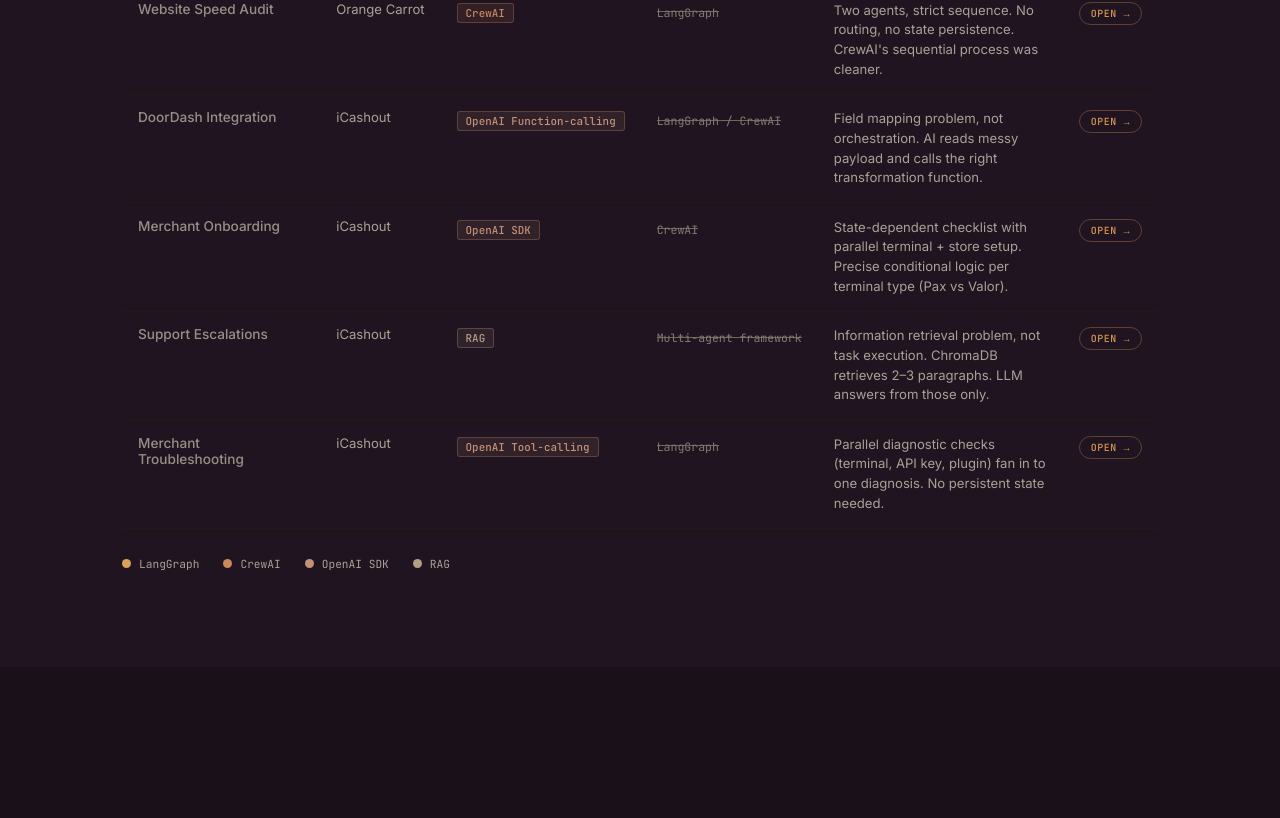
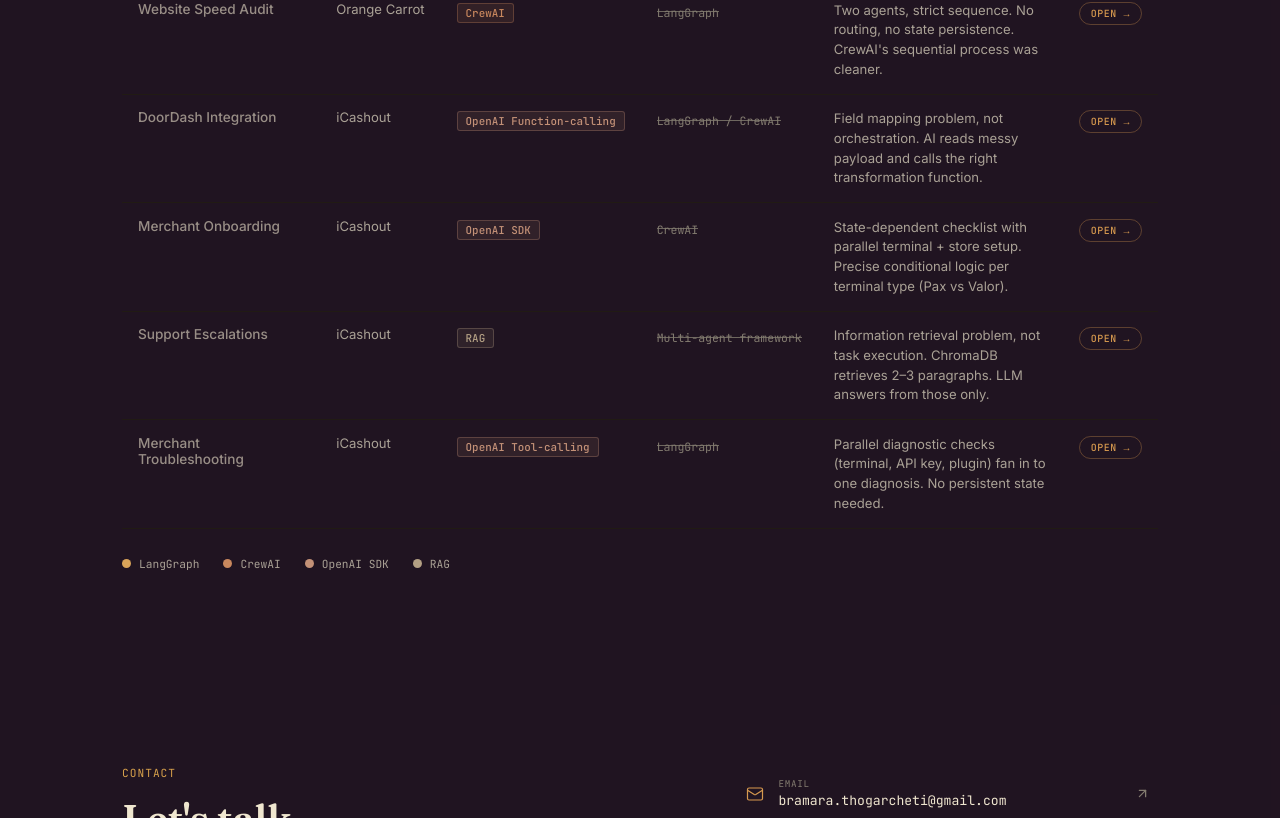
Before and after one commit to bmt3755/Personal_Portfolio, a Next.js app: page / in a window 1280 px wide. Shown: the part 11182-12000 px from the top of the page. Before the commit the page ends 11849 px from the top, so only its background shows below. Built offline with nearby package versions, Linux system fonts and the light colour scheme.

Commit message:
Add Contact + Footer section — fixes #contact dead link, real email/GitHub/LinkedIn links

```diff
--- a/app/globals.css
+++ b/app/globals.css
@@ -54,6 +54,10 @@
 .ghostbtn { transition: border-color 0.2s, color 0.2s; }
 .ghostbtn:hover { border-color: #D79A4F !important; color: #D79A4F !important; }
 
+/* Contact links */
+.contactrow { transition: border-color 0.2s, transform 0.2s; }
+.contactrow:hover { border-color: #D79A4F; transform: translateX(3px); }
+
 /* Dossier "Technical detail" pulse — draws the eye to the expander */
 @keyframes dossierPulse {
   0%, 100% { opacity: 1; }
--- a/app/page.js
+++ b/app/page.js
@@ -775,6 +775,85 @@
         </div>
       </section>
 
+      {/* CONTACT + FOOTER */}
+      <section id="contact" style={{
+        background: 'rgba(37,23,38,0.66)', scrollMarginTop: '70px',
+        padding: '6rem 0 0',
+      }}>
+        <div style={{ maxWidth: '1100px', margin: '0 auto', padding: '0 2rem' }}>
+          <R>
+            <div style={{
+              display: 'flex', flexWrap: 'wrap', gap: '3rem',
+              justifyContent: 'space-between', alignItems: 'flex-start',
+            }}>
+              {/* Left — invitation */}
+              <div style={{ maxWidth: '480px' }}>
+                <Mono style={{ color: C.gold, fontSize: '0.7rem', textTransform: 'uppercase', letterSpacing: '0.09em' }}>
+                  Contact
+                </Mono>
+                <h2 style={{
+                  fontFamily: 'Fraunces, serif', fontSize: '2.5rem', lineHeight: 1.1,
+                  marginTop: '1rem', letterSpacing: '-0.01em',
+                }}>
+                  <span style={{ display: 'block', fontWeight: 600, color: C.ink }}>Let&apos;s talk</span>
+                  <span style={{ display: 'block', fontWeight: 300, fontStyle: 'italic', color: C.inkMuted }}>about hard problems.</span>
+                </h2>
+                <p style={{
+                  fontFamily: 'Inter, sans-serif', fontSize: '0.95rem', color: C.inkMuted,
+                  marginTop: '1.25rem', lineHeight: 1.6,
+                }}>
+                  Open to AI &amp; systems roles · Fremont, CA
+                </p>
+              </div>
+
+              {/* Right — direct links */}
+              <div style={{ display: 'flex', flexDirection: 'column', minWidth: '300px', flex: '1 1 300px', maxWidth: '420px' }}>
+                {[
+                  { Icon: Mail,     label: 'Email',    value: 'bramara.thogarcheti@gmail.com', href: 'mailto:bramara.thogarcheti@gmail.com' },
+                  { Icon: Github,   label: 'GitHub',   value: 'github.com/bmt3755',            href: 'https://github.com/bmt3755' },
+                  { Icon: Linkedin, label: 'LinkedIn', value: 'linkedin.com/in/bmt-humane-ai', href: 'https://linkedin.com/in/bmt-humane-ai' },
+                ].map(({ Icon, label, value, href }) => {
+                  const ext = href.startsWith('http')
+                  return (
+                    <a key={label} href={href}
+                      target={ext ? '_blank' : undefined}
+                      rel={ext ? 'noopener noreferrer' : undefined}
+                      className="contactrow"
+                      style={{
+                        display: 'flex', alignItems: 'center', gap: '0.9rem',
+                        padding: '0.95rem 0.5rem', borderBottom: `1px solid ${C.borderLight}`,
+                        textDecoration: 'none', color: C.ink,
+                      }}>
+                      <Icon size={18} color={C.navy} strokeWidth={1.6} />
+                      <span style={{ display: 'flex', flexDirection: 'column', gap: 2 }}>
+                        <Mono style={{ fontSize: '0.58rem', textTransform: 'uppercase', letterSpacing: '0.08em', color: C.inkFaint }}>{label}</Mono>
+                        <Mono style={{ fontSize: '0.82rem', color: C.ink }}>{value}</Mono>
+                      </span>
+                      <ArrowUpRight size={15} color={C.inkFaint} style={{ marginLeft: 'auto' }} />
+                    </a>
+                  )
+                })}
+              </div>
+            </div>
+
+            {/* Footer */}
+            <div style={{
+              display: 'flex', flexWrap: 'wrap', gap: '1rem',
+              justifyContent: 'space-between', alignItems: 'center',
+              marginTop: '5rem', paddingTop: '1.5rem', paddingBottom: '2.5rem',
+              borderTop: `1px solid ${C.border}`,
+            }}>
+              <span style={{ fontFamily: 'Fraunces, serif', fontWeight: 600, fontSize: '1rem', color: C.ink }}>
+                Manjeera Thogarcheti
+              </span>
+              <Mono style={{ fontSize: '0.62rem', textTransform: 'uppercase', letterSpacing: '0.08em', color: C.inkFaint }}>
+                AI &amp; Systems Lead · 2026
+              </Mono>
+            </div>
+          </R>
+        </div>
+      </section>
+
       {/* Framework row deep-dive — slide-in panel reusing the Case File Dossier */}
       {openRow != null && (
         <div
```
